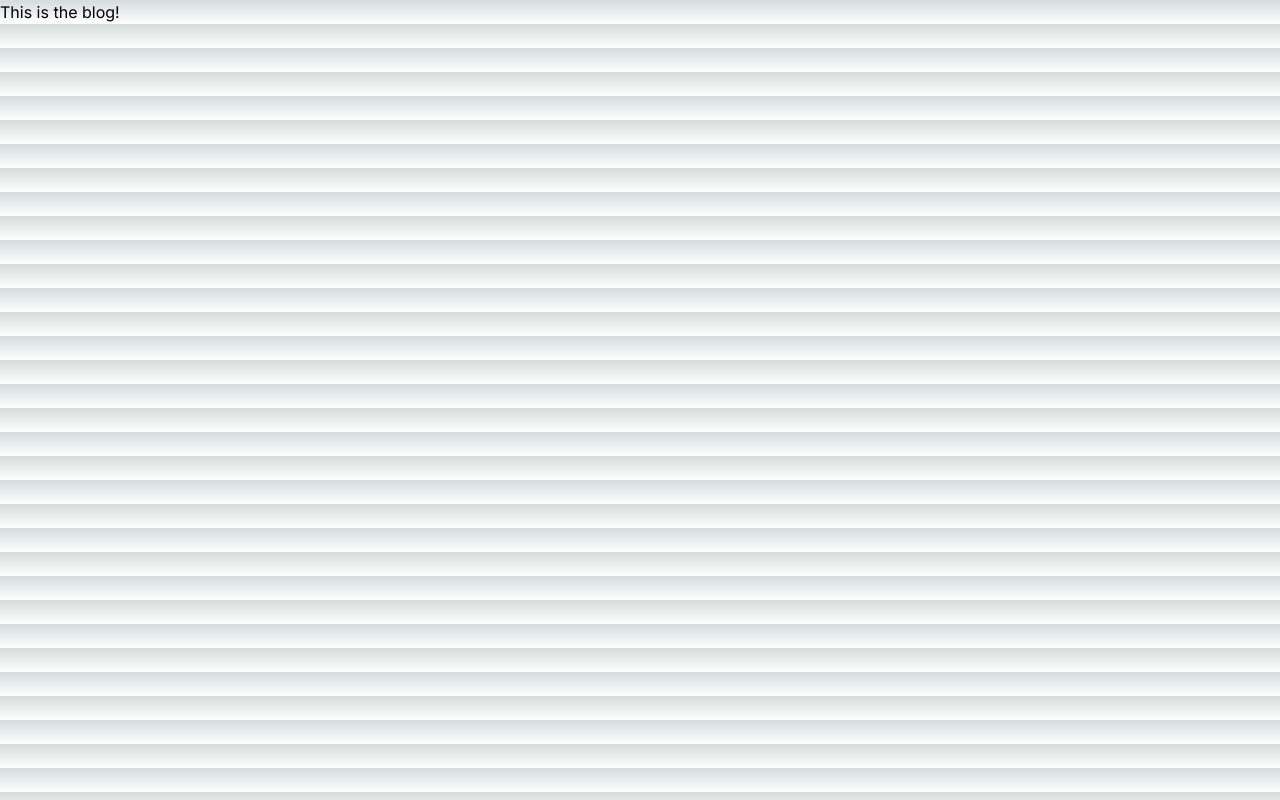
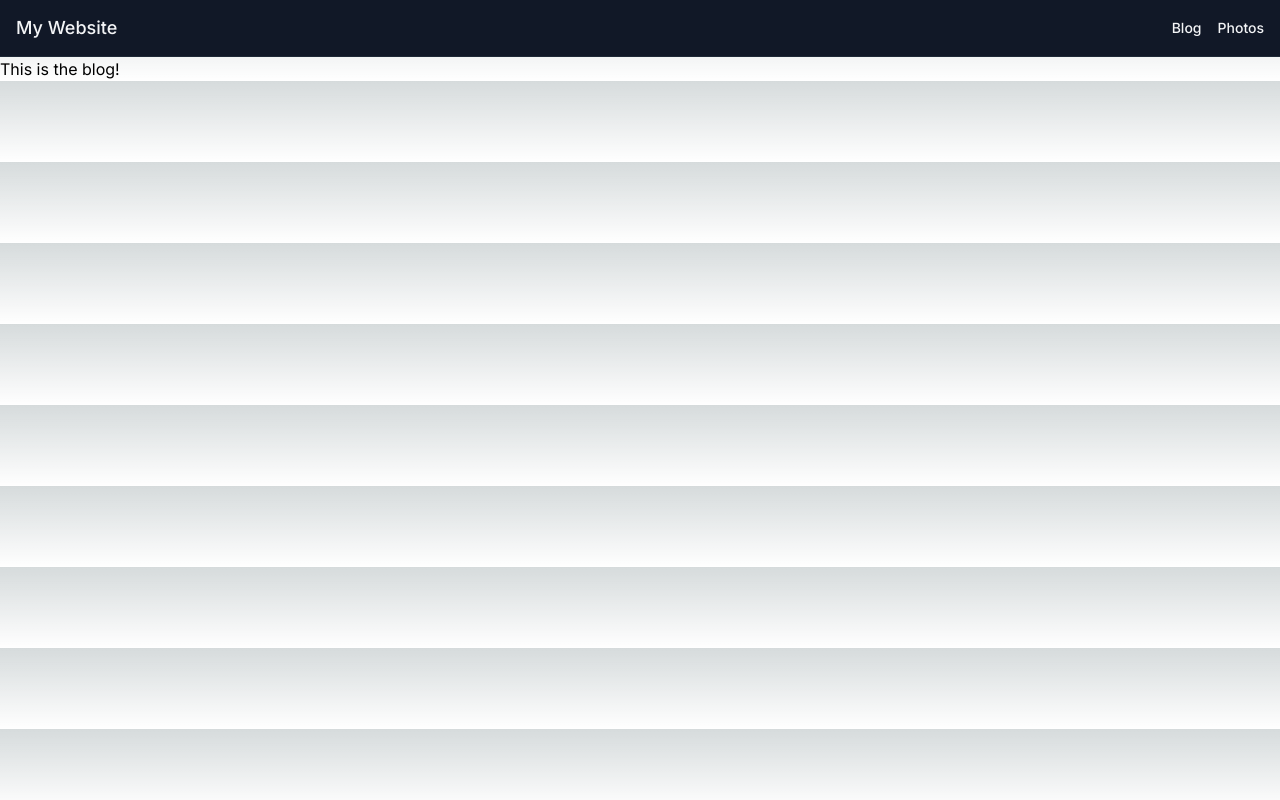
Before and after one commit to haneric00/haneric00.github.io, a Next.js app: page /blog in a window 1280 px wide. Built offline with nearby package versions, Linux system fonts and the light colour scheme.

Commit message:
colocation navbar

```diff
--- a/app/blog/page.tsx
+++ b/app/blog/page.tsx
@@ -1,3 +1,10 @@
+import Navbar from "../components/Navbar";
 export default function Blog() {
-    return <p>This is the blog!</p>;
+    return (
+        <div>
+          <Navbar />
+          <p>This is the blog!</p>
+        </div>
+      );
+
   }
--- /dev/null
+++ b/app/components/Navbar.tsx
@@ -0,0 +1,19 @@
+export default function Navbar() {
+    return (
+      <nav className="border-b sticky top-0 bg-gray-900 text-gray-100 border-gray-800 z-10">
+        <div className="h-14 max-w-7xl p-4 mx-auto flex items-center justify-between">
+          <a href="/" className="font-medium text-lg md:hover:underline">
+            My Website
+          </a>
+          <ul className="hidden md:flex items-center justify-end space-x-4 text-sm font-medium">
+            <li className="md:hover:underline">
+              <a href="/blog">Blog</a>
+            </li>
+            <li className="md:hover:underline">
+              <a href="/photos">Photos</a>
+            </li>
+          </ul>
+        </div>
+      </nav>
+    );
+  }
--- a/app/page.tsx
+++ b/app/page.tsx
@@ -1,32 +1,32 @@
+import Navbar from "./components/Navbar";
 export default function Home() {
   // return <Navbar />;
   return (
     <div>
       <Navbar />
-      <Navbar />
     </div>
   )
 }
 
-function Navbar() {
-  return (
-    <nav className="border-b sticky top-0 bg-gray-900 text-gray-100 border-gray-800 z-10">
-      <div className="h-14 max-w-7xl p-4 mx-auto flex items-center justify-between">
-        <a href="/" className="font-medium text-lg md:hover:underline">
-          My Website
-        </a>
-        <ul className="hidden md:flex items-center justify-end space-x-4 text-sm font-medium">
-          <li className="md:hover:underline">
-            <a href="/blog">Blog</a>
-          </li>
-          <li className="md:hover:underline">
-            <a href="/photos">Photos</a>
-          </li>
-        </ul>
-      </div>
-    </nav>
-  );
-}
+// function Navbar() {
+//   return (
+//     <nav className="border-b sticky top-0 bg-gray-900 text-gray-100 border-gray-800 z-10">
+//       <div className="h-14 max-w-7xl p-4 mx-auto flex items-center justify-between">
+//         <a href="/" className="font-medium text-lg md:hover:underline">
+//           My Website
+//         </a>
+//         <ul className="hidden md:flex items-center justify-end space-x-4 text-sm font-medium">
+//           <li className="md:hover:underline">
+//             <a href="/blog">Blog</a>
+//           </li>
+//           <li className="md:hover:underline">
+//             <a href="/photos">Photos</a>
+//           </li>
+//         </ul>
+//       </div>
+//     </nav>
+//   );
+// }
 // import Image from 'next/image'
 
 // export default function Home() {
```
